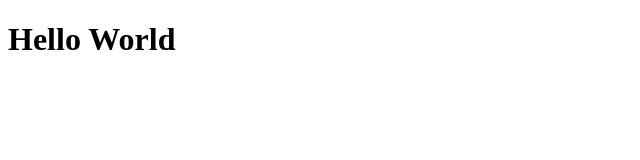
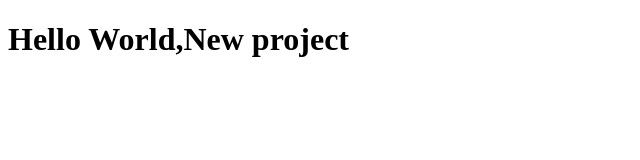
Before and after one commit to SiDdHaRdH-NaIr/Date_with_Git, a plain HTML site: page index.html in a window 1280 px wide. Shown: the whole page, without its empty margins (0-640 px from the left). Drawn offline with Linux system fonts and the light colour scheme.

Commit message:
Added msg

```diff
--- a/index.html
+++ b/index.html
@@ -7,6 +7,6 @@
     <title>Document</title>
 </head>
 <body>
-    <h1>Hello World</h1>
+    <h1>Hello World,New project</h1>
 </body>
 </html>
```
